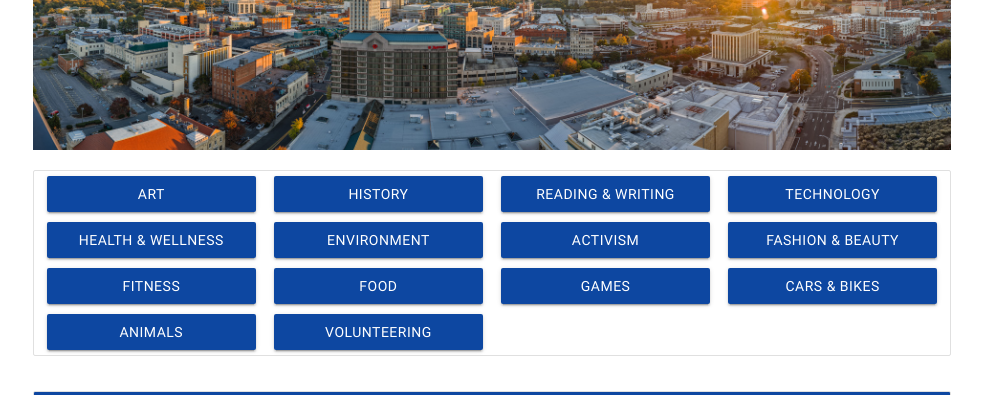
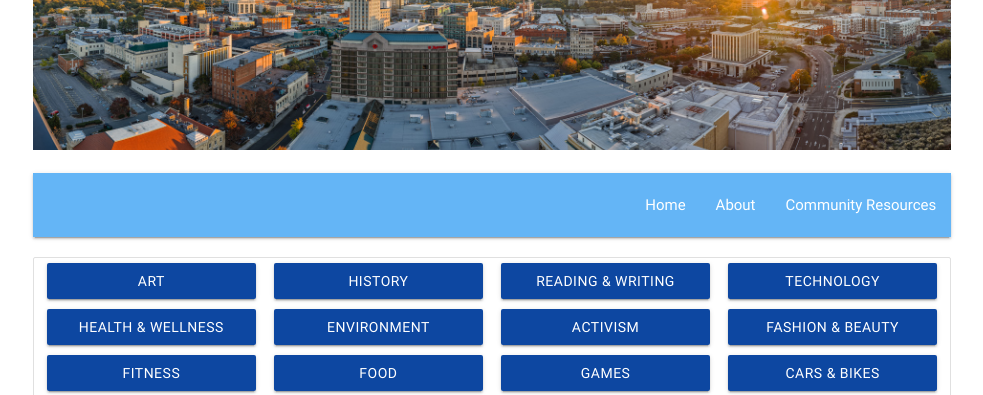
Before and after one commit to manneocampo/Durham-Youth-Connect, a plain HTML site: page index.html in a window 1280 px wide. Shown: the part 80-475 px from the top of the page, without its empty margins (148-1131 px from the left). Drawn offline with nearby package versions, Linux system fonts and the light colour scheme.

Commit message:
added navbar

```diff
--- a/index.html
+++ b/index.html
@@ -20,6 +20,17 @@
 			<header class="jumbotron text-center" id="headerDiv">
 				<span class="text-center" id="headerTitle">Durham Youth Connect</span>
 			</header>
+			<br>
+		  	<nav>
+			    <div class="nav-wrapper blue lighten-2">
+			      <ul id="nav-mobile" class="right hide-on-med-and-down ">
+			        <li class="blue lighten-2"><a href="sass.html">Home</a></li>
+			        <li class="blue lighten-2"><a href="badges.html">About</a></li>
+			        <li class="blue lighten-2"><a href="collapsible.html">Community Resources</a></li>
+			      </ul>
+			    </div>
+		  	</nav>
+
 		</div>
 		<div class="row">
 			<div class="collection with-header card-image text-center " id="buttons-view">Buttons populate here</div>
```
